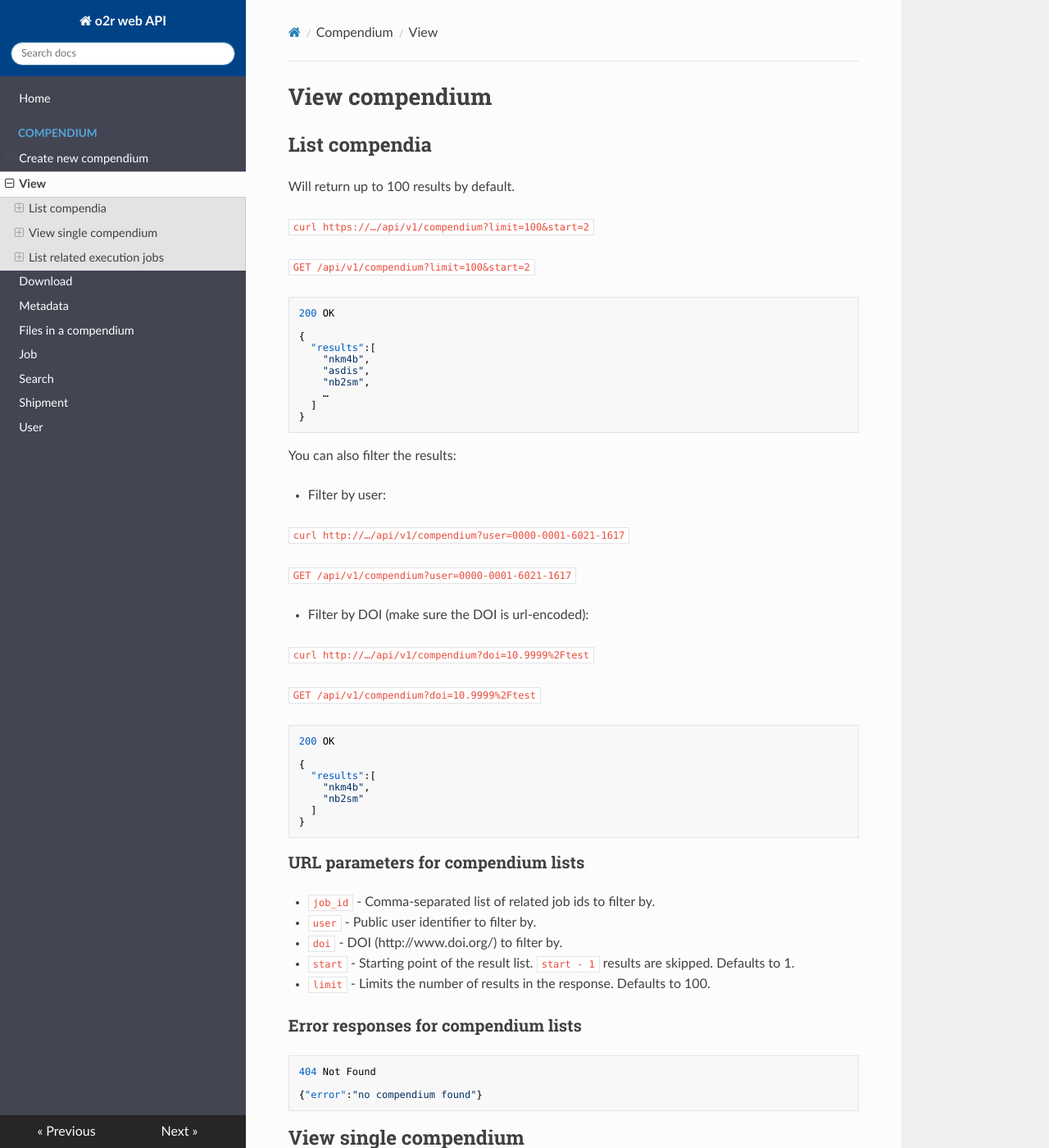
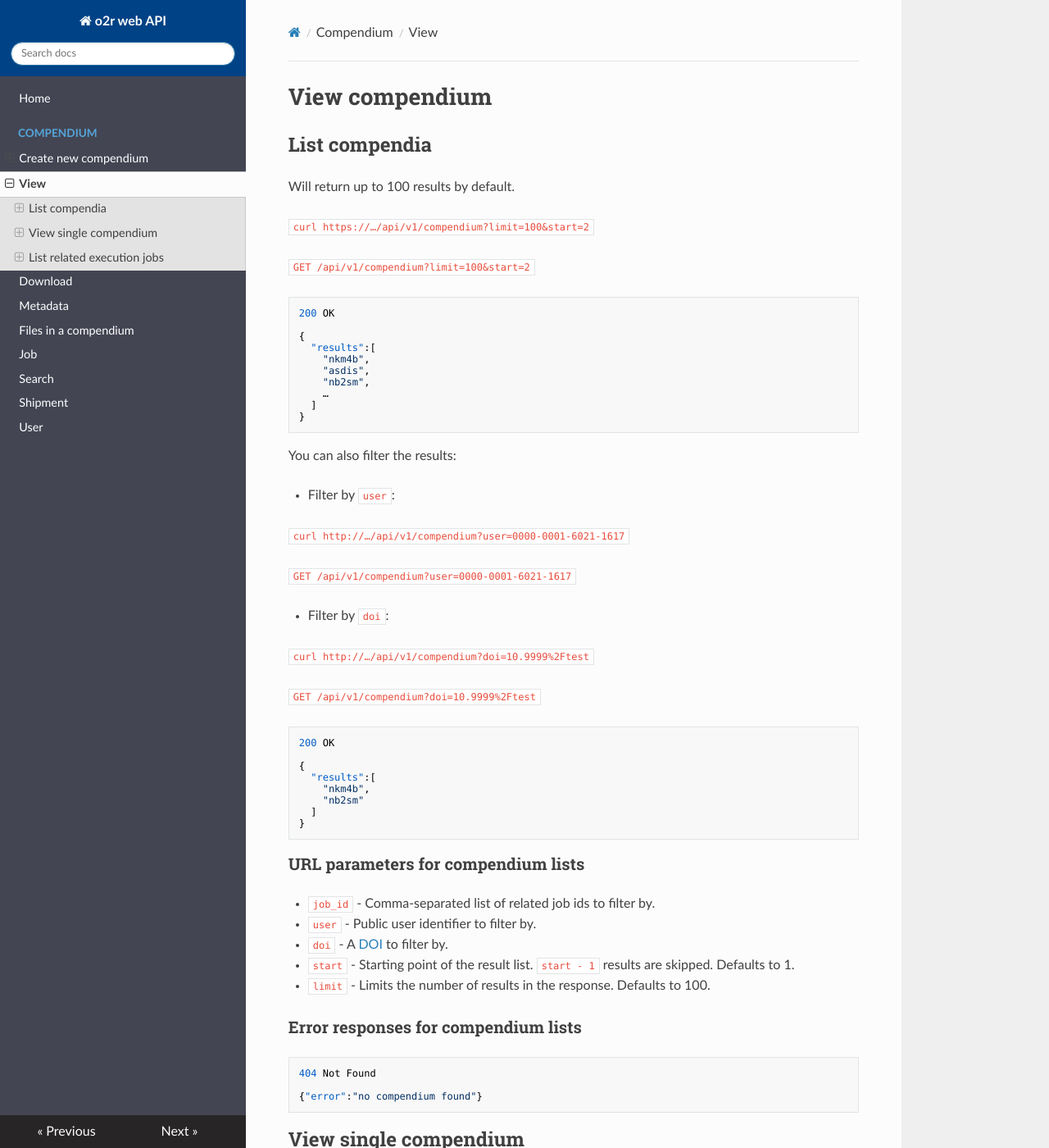
Before and after one commit to o2r-project/api, an MkDocs documentation site: the page built from docs/compendium/view.md, in a window 1280 px wide and 1400 px high. Shown: the whole window at 82% size. Built offline with MkDocs 1.6.1, drawn with Linux system fonts in a browser that asks for light colours; nearby versions of some CDN libraries; old or Windows-style settings are respelled for this version of MkDocs.

Commit message:
update view.md

```diff
--- a/docs/compendium/view.md
+++ b/docs/compendium/view.md
@@ -23,13 +23,13 @@ Will return up to 100 results by default.
 
 You can also filter the results:
 
-- Filter by user:
+- Filter by `user`:
 
   `curl http://…/api/v1/compendium?user=0000-0001-6021-1617`
 
   `GET /api/v1/compendium?user=0000-0001-6021-1617`
 
-- Filter by DOI (make sure the DOI is url-encoded):
+- Filter by `doi`:
 
   `curl http://…/api/v1/compendium?doi=10.9999%2Ftest`
 
@@ -50,7 +50,7 @@ You can also filter the results:
 
 - `job_id` - Comma-separated list of related job ids to filter by.
 - `user` - Public user identifier to filter by.
-- `doi` - DOI (http://www.doi.org/) to filter by.
+- `doi` - A [DOI](https://doi.org) to filter by.
 - `start` - Starting point of the result list. `start - 1` results are skipped. Defaults to 1.
 - `limit` - Limits the number of results in the response. Defaults to 100.
 
```
